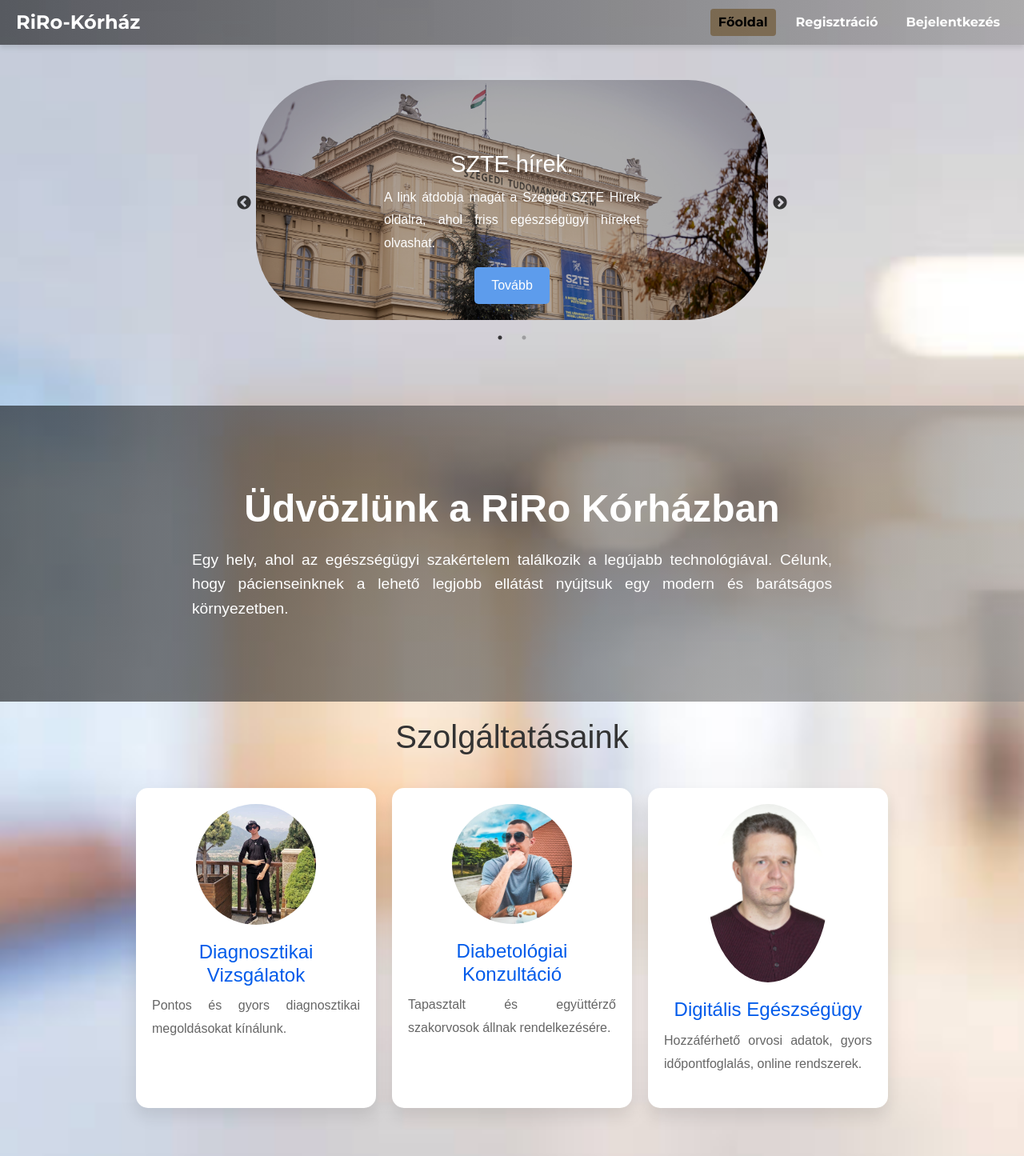
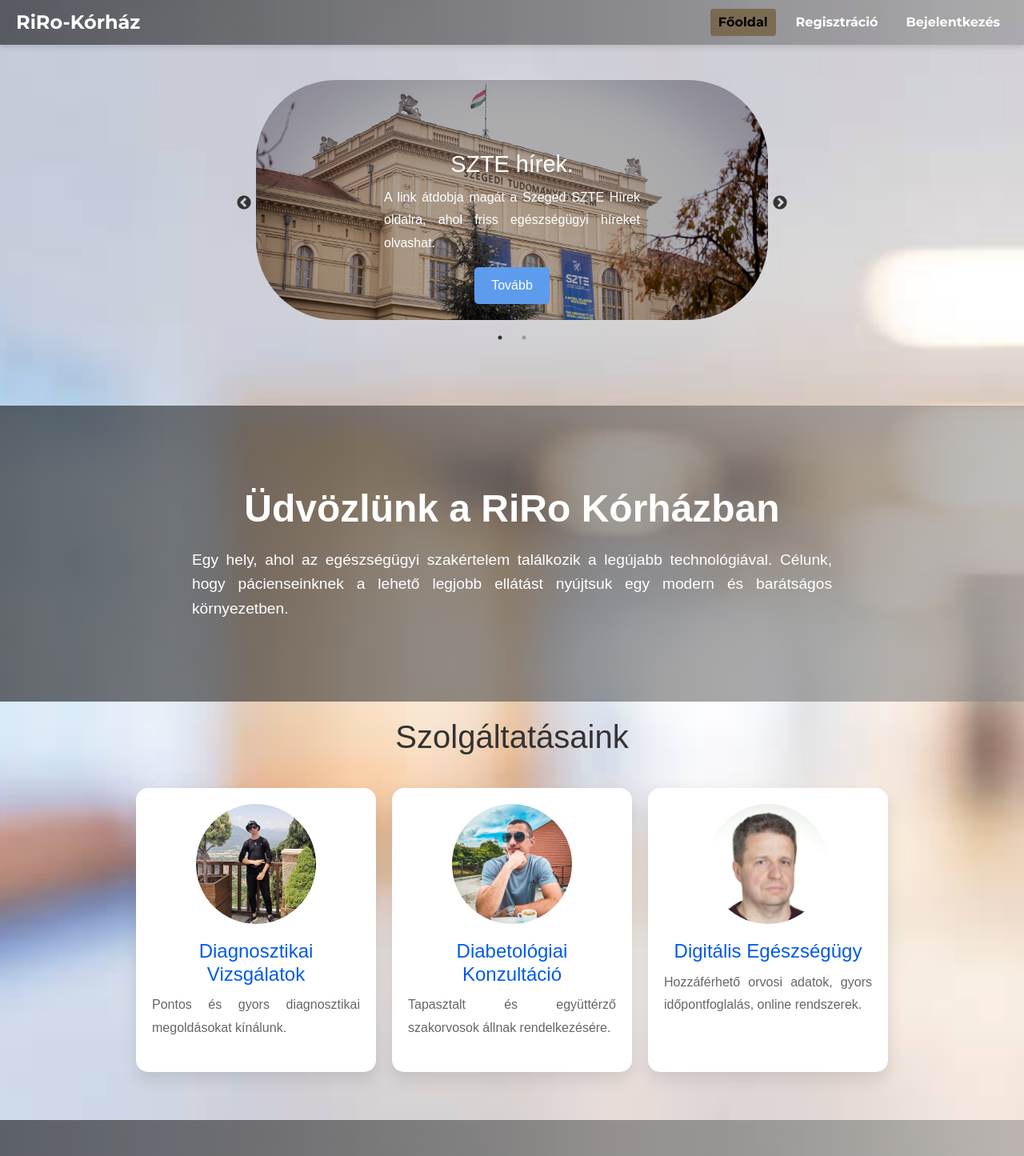
Before and after one commit to venti69/RiRo, a React (Vite) app in the folder client/: page /fooldal in a window 1280 px wide. Shown: the top 1445 px of the page at 80% size. Built offline with nearby package versions, Linux system fonts and the light colour scheme.

Commit message:
bodrogifeje

```diff
--- a/client/src/pages/Egeszseg/Egeszseg.jsx
+++ b/client/src/pages/Egeszseg/Egeszseg.jsx
@@ -35,7 +35,7 @@ const Fooldal = () => {
         {/* <img src={vmero} alt="vércukormérő" /> */}
         </div>
         <div className="szovodmenyekJobb" style={{display: 'flex', alignItems: 'center', color: '#7ba8c9'}}>
-        A digitális egészségügy <br />  szerepe
+        A digitális egészségügy <br /> szerepe
         </div>
     </div>
 
--- a/client/src/pages/Fooldal/Fooldal.css
+++ b/client/src/pages/Fooldal/Fooldal.css
@@ -46,8 +46,8 @@
     box-shadow: 0 10px 20px rgba(0, 0, 0, 0.1);
     transition: transform 0.3s;
     cursor: pointer;
-    flex: 1 1 300px; /* Flexbox settings for responsive layout */
-    max-width: 300px; /* Limit the width */
+    flex: 1 1 300px;
+    max-width: 300px;
 }
 
 .service-card:hover {
@@ -57,9 +57,9 @@
 .service-card img {
     margin-bottom: 20px;
     border-radius: 50%;
-    width: 100%; /* Make image responsive */
+    width: 140%; /* Make image responsive */
     max-width: 150px; /* Limit image size */
-    height: auto; /* Maintain aspect ratio */
+    height: 150px; /* Maintain aspect ratio */
 }
 
 .service-card h5 {
```
